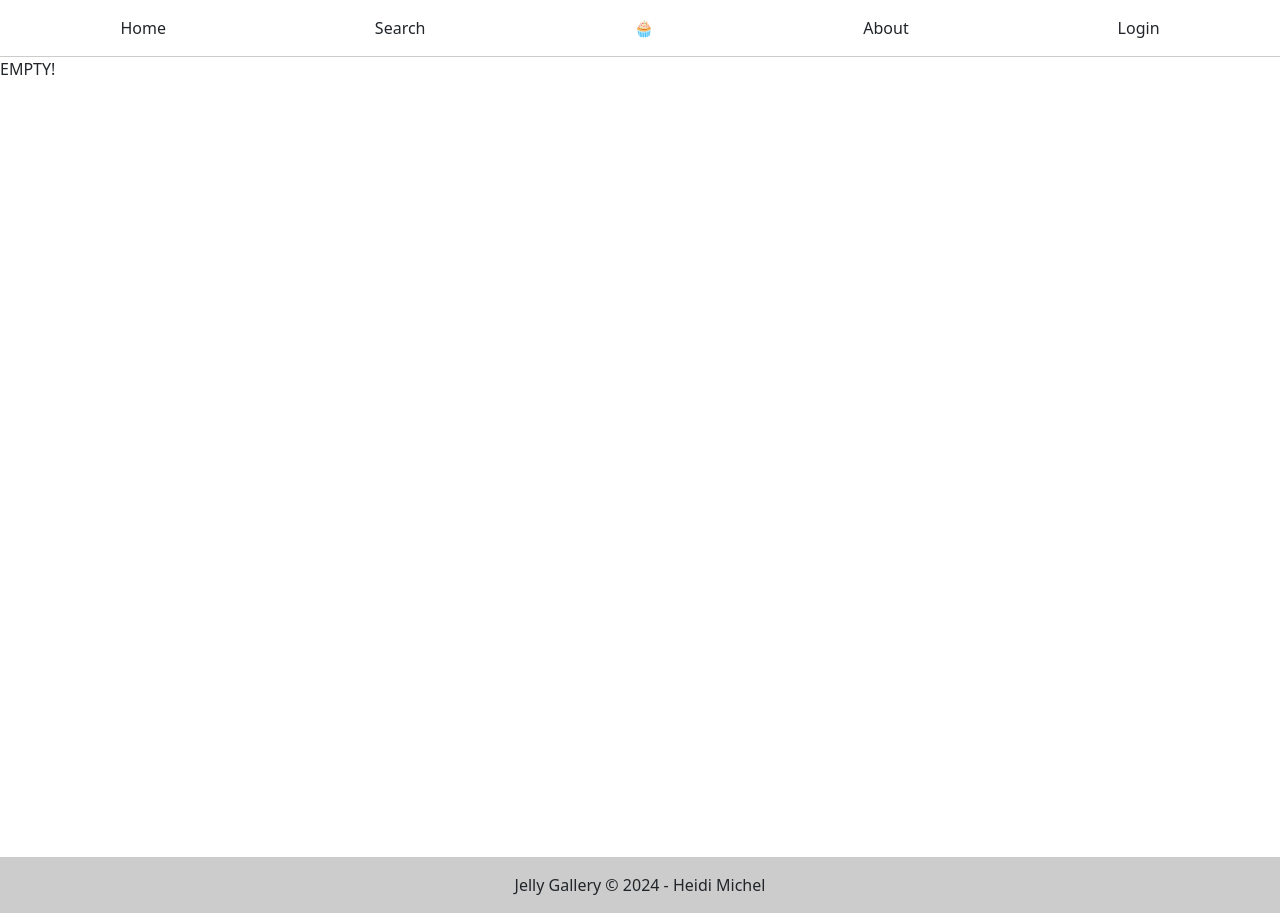
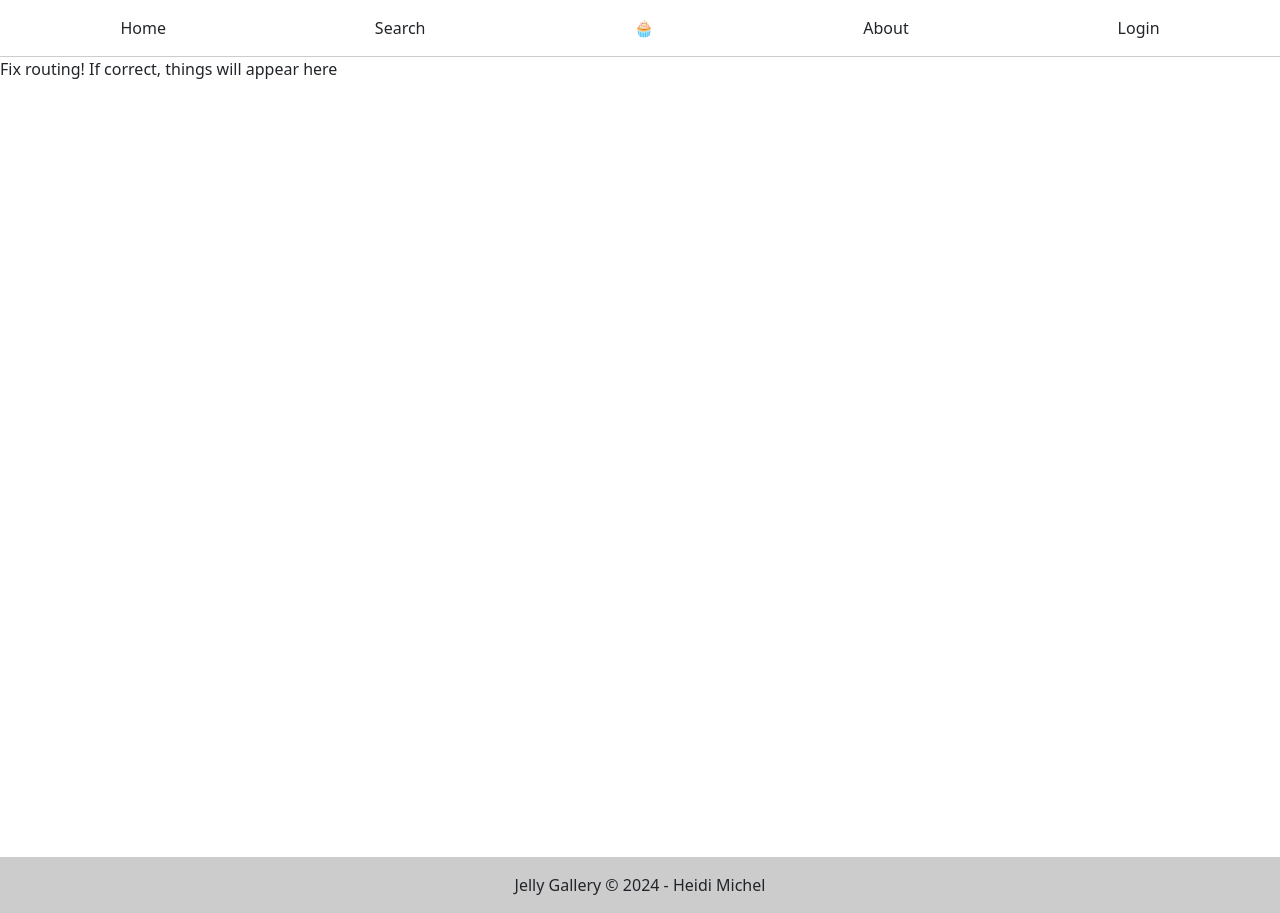
Before and after one commit to heidimichel/jelly-gallery, an Angular app: page / in a window 1280 px wide. Built offline with nearby package versions, Linux system fonts and the light colour scheme.

Commit message:
Change routing placement

```diff
--- a/src/jelly/jelly.component.html
+++ b/src/jelly/jelly.component.html
@@ -1,6 +1,6 @@
 <jelly-top-menu></jelly-top-menu>
 <div class="jelly-main">
-  EMPTY!
+  Fix routing! If correct, things will appear here
+  <router-outlet></router-outlet>
 </div>
 <jelly-footer></jelly-footer>
-<router-outlet></router-outlet>
```
